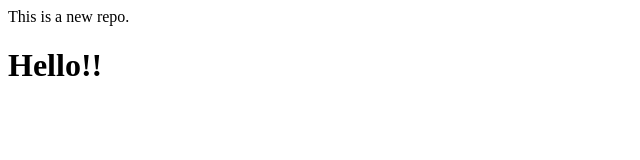
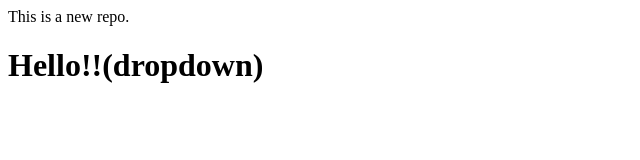
Before and after one commit to SanyaKumari09/localrepo, a plain HTML site: page index.html in a window 1280 px wide. Shown: the whole page, without its empty margins (0-640 px from the left). Drawn offline with Linux system fonts and the light colour scheme.

```diff
--- a/index.html
+++ b/index.html
@@ -1,2 +1,2 @@
 <p>This is a new repo.</p>
-<h1>Hello!!</h1>
+<h1>Hello!!(dropdown)</h1>
```
